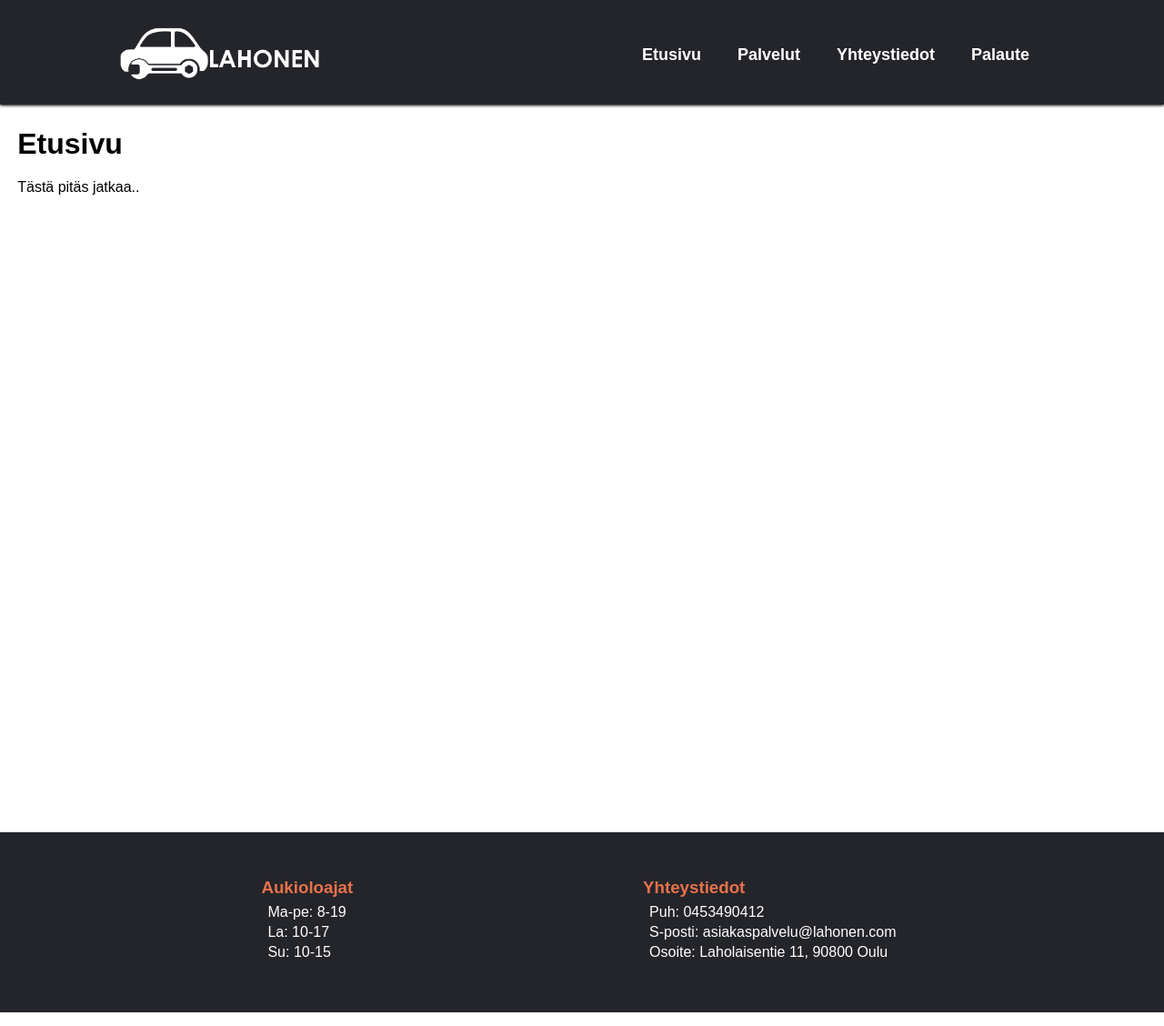
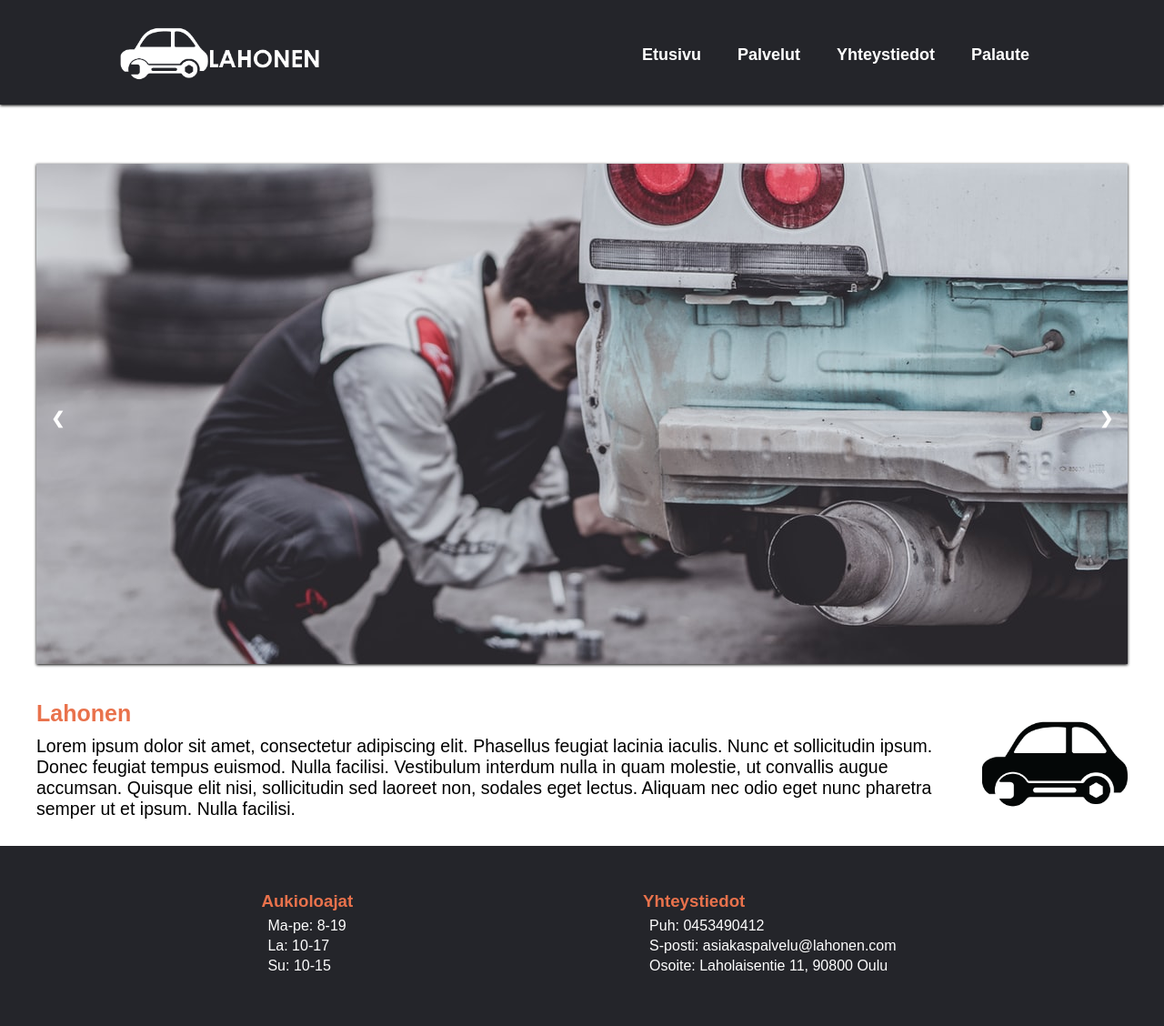
Before and after one commit to KaritaLaine/Autokorjaamo, a Django app: page / in a window 1280 px wide. Shown: the whole page at 91% size. Run offline with Django 3.2, Linux system fonts and the light colour scheme.

Commit message:
Etusivun luonti
Karuselli ym.

```diff
--- a/autokorjaamo/base/static/base.css
+++ b/autokorjaamo/base/static/base.css
@@ -16,7 +16,6 @@
     height: 115px;
     box-shadow: 0px 1px 3px;
     align-items: center;
-
   }
 
   .logo {
@@ -30,7 +29,7 @@
   }
 
   .logo:hover {
-    filter: invert(90%);
+    filter: invert(10%);
   }
 
   .nav-links a{
@@ -66,7 +65,7 @@
 /* DEFAULT WRAPPER */
 
 .wrapper {
-    width: 97%;
+    width: 100%;
     height: 100%;
     margin: auto;
     padding-top: 5px;
@@ -115,8 +114,15 @@ footer li {
   }
 
 #gmap_canvas {
-  padding-top: 40px;
-  padding-bottom: 20px;
+  border: 1.4px solid #E9724C
+}
+
+
+.mapouter {
+  position:relative;
+  text-align:right;
+  height:500px;
+  width:500px;
 }
 
 .yt-wrapper {
@@ -147,3 +153,97 @@ footer li {
 .palaute {
   padding-bottom: 20px;
 }
+
+/* ETUSIVU */
+
+.slideshow-container {
+  max-width: 1200px;
+  position: relative;
+  margin: auto;
+  overflow: hidden;
+  max-height: 550px;
+  display: flex;
+  align-items: center;
+  justify-content: center;
+  margin-top: 60px;
+  box-shadow: 0px 1px 3px;
+}
+
+.mySlides {
+  display: none;
+}
+
+.prev, .next {
+  cursor: pointer;
+  position: absolute;
+  top: 50%;
+  width: auto;
+  margin-top: -22px;
+  padding: 16px;
+  color: white;
+  font-weight: bold;
+  font-size: 18px;
+  transition: 0.6s ease;
+  border-radius: 0 3px 3px 0;
+  user-select: none;
+}
+
+.prev {
+  left: 0;
+}
+
+.next {
+  right: 0;
+  border-radius: 3px 0 0 3px;
+}
+
+.prev:hover, .next:hover {
+  background-color: rgba(0, 0, 0, 0.4);
+}
+
+.fade {
+  -webkit-animation-name: fade;
+  -webkit-animation-duration: 1.0s;
+  animation-name: fade;
+  animation-duration: 1.0s;
+}
+
+@-webkit-keyframes fade {
+  from {opacity: .4}
+  to {opacity: 1}
+}
+
+@keyframes fade {
+  from {opacity: .4}
+  to {opacity: 1}
+}
+
+.slideshow-container img {
+  height: 100%;
+
+}
+
+.info {
+  margin-top: 20px;
+  display: flex;
+  flex-wrap: wrap;
+  justify-content: center;
+}
+
+.infoteksti {
+  max-width: 1040px;
+  font-size: 19.5px;
+  padding-right: 40px;
+}
+
+.infoteksti h1 {
+  font-size: 25px;
+  color:#E9724C;
+  padding-bottom: 10px;
+}
+
+.logo-et {
+  max-width: 160px;
+  padding-top: 10px;
+  padding-bottom: 10px;
+}
--- a/autokorjaamo/base/templates/etusivu.html
+++ b/autokorjaamo/base/templates/etusivu.html
@@ -4,11 +4,65 @@
 <!-- extends toistaa base.html:ssä sijaitsevan headerin ja footerin sivulle-->
 {% extends "base.html" %}
 {% block body %}
+{% load static %}
 
-    <body>
-        <h1>Etusivu</h1>
-        <p> Tästä pitäs jatkaa.. </p>
-    </body>
+<body>
+    <div class="slideshow-container">
+        <div class="mySlides fade">
+            <img src="{% static 'et_kuva1.jpg' %}" alt="Lahonen">
+        </div>
+        <div class="mySlides fade">
+            <img src="{% static 'et_kuva2.jpg'%}" alt="Lahonen">
+        </div>
+        <div class="mySlides fade">
+            <img src="{% static 'et_kuva3.jpg'%}" alt="Lahonen">
+        </div>
 
+        <a class="prev" onclick="lisays(-1)">&#10094;</a>
+        <a class="next" onclick="lisays(+1)">&#10095;</a>
+    </div>
+
+    <div class="info">
+        <div class="infoteksti">
+            <h1>Lahonen</h1>
+            <p>Lorem ipsum dolor sit amet, consectetur adipiscing elit.
+                Phasellus feugiat lacinia iaculis. Nunc et sollicitudin ipsum.
+                Donec feugiat tempus euismod. Nulla facilisi. Vestibulum interdum
+                nulla in quam molestie, ut convallis augue accumsan. Quisque elit
+                nisi, sollicitudin sed laoreet non, sodales eget lectus. Aliquam nec
+                 odio eget nunc pharetra semper ut et ipsum. Nulla facilisi.
+            </p>
+        </div>
+        <img class="logo-et" src="{% static 'auto.png' %}" alt="Lahonen">
+    </div>
+
+    <!-- Dokumentointi tästä löytyy githubista,
+jos joku on kiinnostunut, että miten tää toimii -->
+    <script type="text/javascript">
+        var kuvaIndeksi = 1;
+        naytaNakymat(kuvaIndeksi);
+
+        function lisays(n) {
+            naytaNakymat(kuvaIndeksi = kuvaIndeksi + n);
+        }
+
+        function naytaNakymat(n) {
+            var i;
+            var slides = document.getElementsByClassName("mySlides");
+            if (n > slides.length) {
+                kuvaIndeksi = 1
+            } if (n < 1) {
+                kuvaIndeksi = slides.length
+            }
+            for (i = 0; i < slides.length; i++) {
+                slides[i].style.display = "none";
+            }
+            slides[kuvaIndeksi - 1].style.display = "block";
+        }
+    </script>
+
+
+</body>
 {% endblock %}
+
 </html>
--- a/autokorjaamo/base/templates/yhteystiedot.html
+++ b/autokorjaamo/base/templates/yhteystiedot.html
@@ -35,10 +35,11 @@
         <div class="mapouter">
             <div class="gmap_canvas">
                 <iframe width="500" height="500" id="gmap_canvas" src="https://maps.google.com/maps?q=Laholaisentie%2011-1&t=&z=15&ie=UTF8&iwloc=&output=embed" frameborder="0" scrolling="no" marginheight="0" marginwidth="0"> </iframe>
-                <a href="https://fmovies-online.net/%22%3Efmovies"></a><br><style>.mapouter{position:relative;text-align:right;height:500px;width:500px;}</style>
+                <a href="https://fmovies-online.net/%22%3Efmovies"></a><br>
                 <a href="https://www.embedgooglemap.net/%22%3Eadding google map to wordpress"></a>
             </div>
         </div>
+
         </wrapper>
     </body>
 
```
Also changed, not shown: autokorjaamo/base/static/et_kuva1.jpg (added), autokorjaamo/base/static/et_kuva2.jpg (added), autokorjaamo/base/static/et_kuva3.jpg (added).
